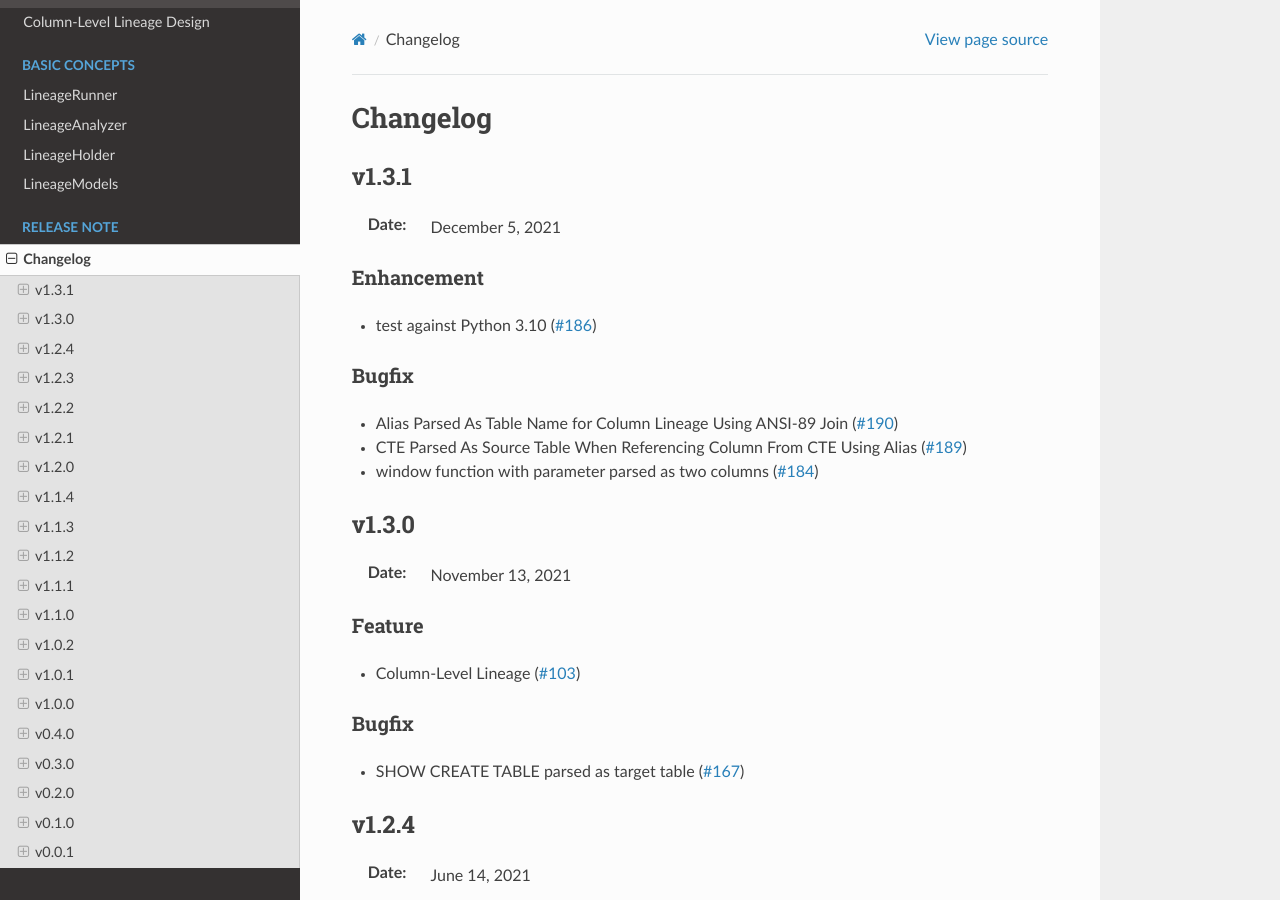
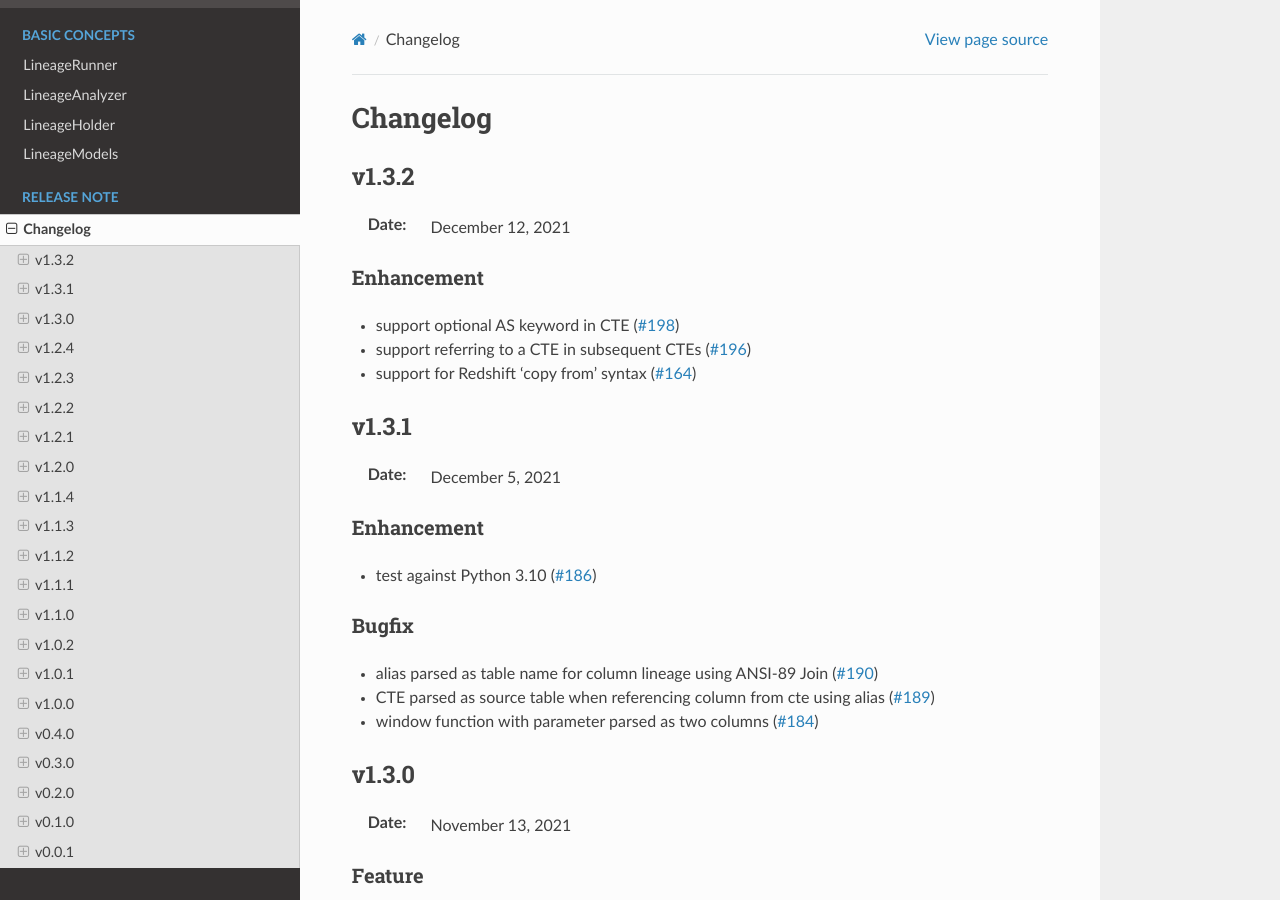
Before and after one commit to reata/sqllineage, a Sphinx documentation site: the page built from docs/release_note/changelog.rst, in a window 1280 px wide and 900 px high. Built offline with Sphinx 7.4.7 and the Read the Docs theme 2.0.0, drawn with Linux system fonts in a browser that asks for light colours.

Commit message:
chore: bump version to 1.3.2

```diff
--- a/docs/release_note/changelog.rst
+++ b/docs/release_note/changelog.rst
@@ -1,6 +1,16 @@
 *********
 Changelog
 *********
+
+v1.3.2
+======
+:Date: December 12, 2021
+
+Enhancement
+-------------
+* support optional AS keyword in CTE (`#198 <https://github.com/reata/sqllineage/issues/198>`_)
+* support referring to a CTE in subsequent CTEs (`#196 <https://github.com/reata/sqllineage/issues/196>`_)
+* support for Redshift 'copy from' syntax (`#164 <https://github.com/reata/sqllineage/issues/164>`_)
 
 v1.3.1
 ======
@@ -12,8 +22,8 @@ Enhancement
 
 Bugfix
 -------------
-* Alias Parsed As Table Name for Column Lineage Using ANSI-89 Join (`#190 <https://github.com/reata/sqllineage/issues/190>`_)
-* CTE Parsed As Source Table When Referencing Column From CTE Using Alias (`#189 <https://github.com/reata/sqllineage/issues/189>`_)
+* alias parsed as table name for column lineage using ANSI-89 Join (`#190 <https://github.com/reata/sqllineage/issues/190>`_)
+* CTE parsed as source table when referencing column from cte using alias (`#189 <https://github.com/reata/sqllineage/issues/189>`_)
 * window function with parameter parsed as two columns (`#184 <https://github.com/reata/sqllineage/issues/184>`_)
 
 v1.3.0
--- a/sqllineage/__init__.py
+++ b/sqllineage/__init__.py
@@ -16,7 +16,7 @@ def _monkey_patch() -> None:
 _monkey_patch()
 
 NAME = "sqllineage"
-VERSION = "1.3.1"
+VERSION = "1.3.2"
 DEFAULT_LOGGING = {
     "version": 1,
     "disable_existing_loggers": False,
```
Also changed, not shown: 2 other files.
